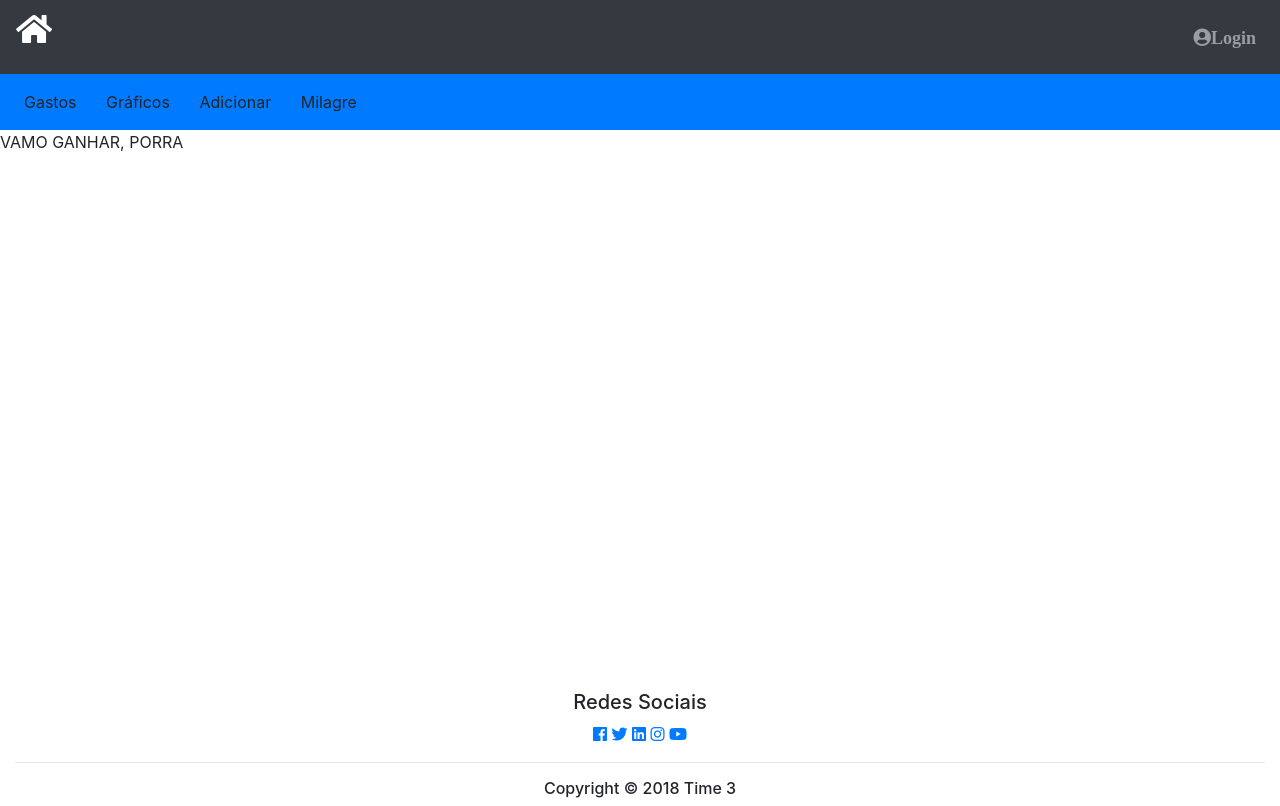
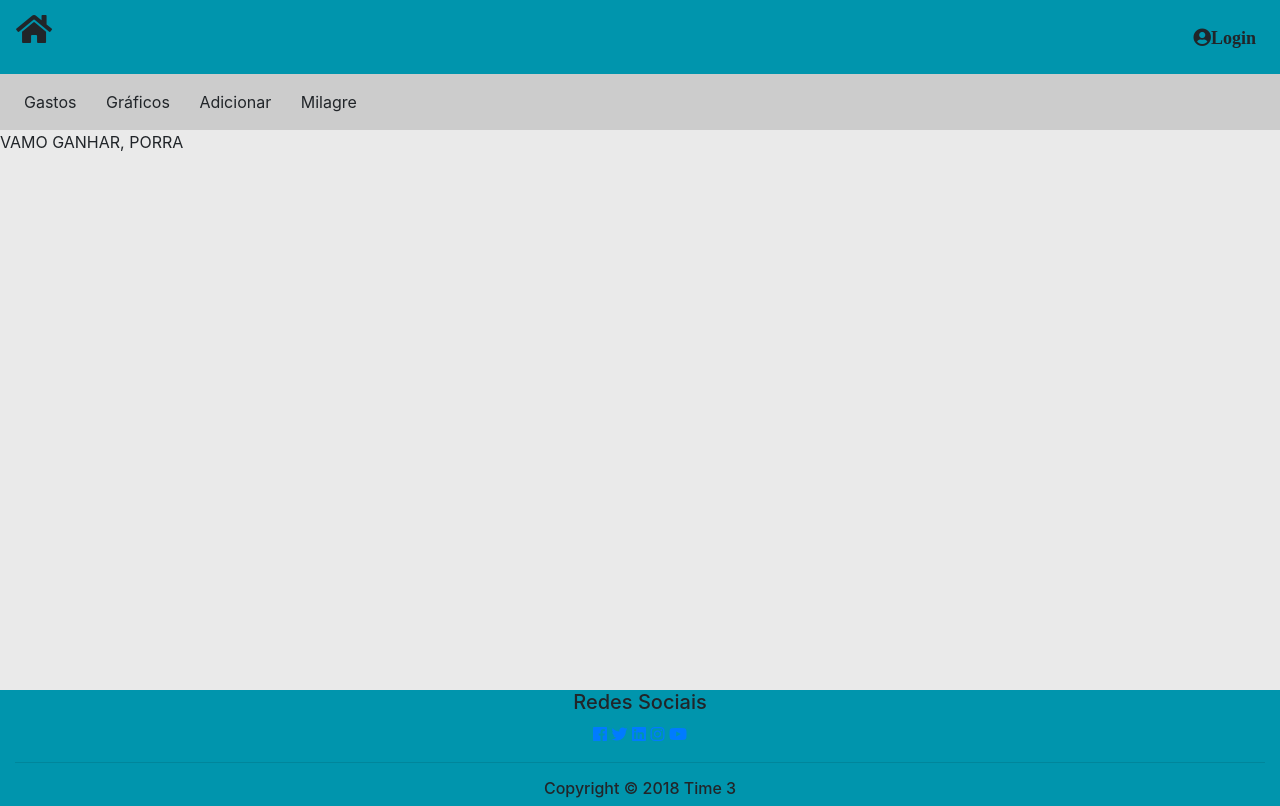
Before and after one commit to EdYuTo/Hackathon-2018.2-Time03, a plain HTML site: page index.html in a window 1280 px wide. Drawn offline with nearby package versions, Linux system fonts and the light colour scheme.

Commit message:
alguma coisa

```diff
--- a/index.html
+++ b/index.html
@@ -16,7 +16,7 @@
 </head>
 
 <body>
-    <nav class="navbar navbar-expand-md bg-dark navbar-dark">
+    <nav class="navbar navbar-expand-md" style="background-color: #0095ad;">
         <p class="navbar-brand fa fa-home initialScreen" style="font-size:32px; cursor: pointer;"></p>
         <button class="navbar-toggler" type="button" data-toggle="collapse" data-target="#collapsibleNavbar">
             <span class="navbar-toggler-icon"></span>
@@ -31,7 +31,7 @@
         </div>
     </nav>
 
-    <nav class="navbar navbar-expand-md bg-primary">
+    <nav class="navbar navbar-expand-md" style="background-color: #cccccc;">
         <button class="navbar-toggler" type="button" data-toggle="collapse" data-target="#collapsibleNavbar">
             <span class="navbar-toggler-icon"></span>
         </button>
@@ -46,13 +46,13 @@
     </nav>
 
     <main>
-        <div class="main" style="min-height:70vh">
+        <div class="main" style="min-height:70vh; background-color: #eaeaea;">
             VAMO GANHAR, PORRA
         </div>
     </main>
 
     <footer>
-        <div class="container-fluid">
+        <div class="container-fluid" style="background-color: #0095ad;">
             <div class="row">
                 <div class="col-sm-12 text-center">
                     <h5>Redes Sociais</h5>
```
